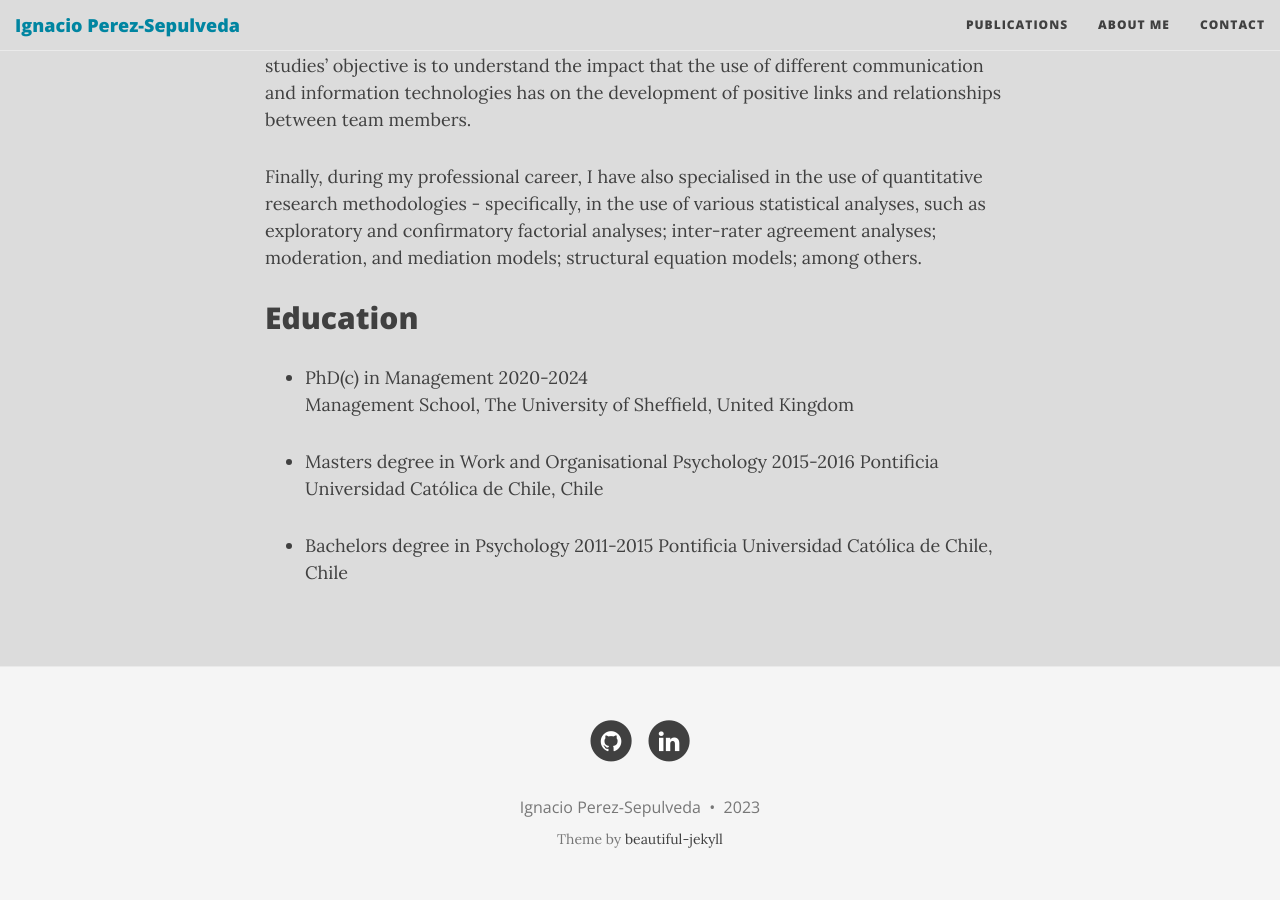
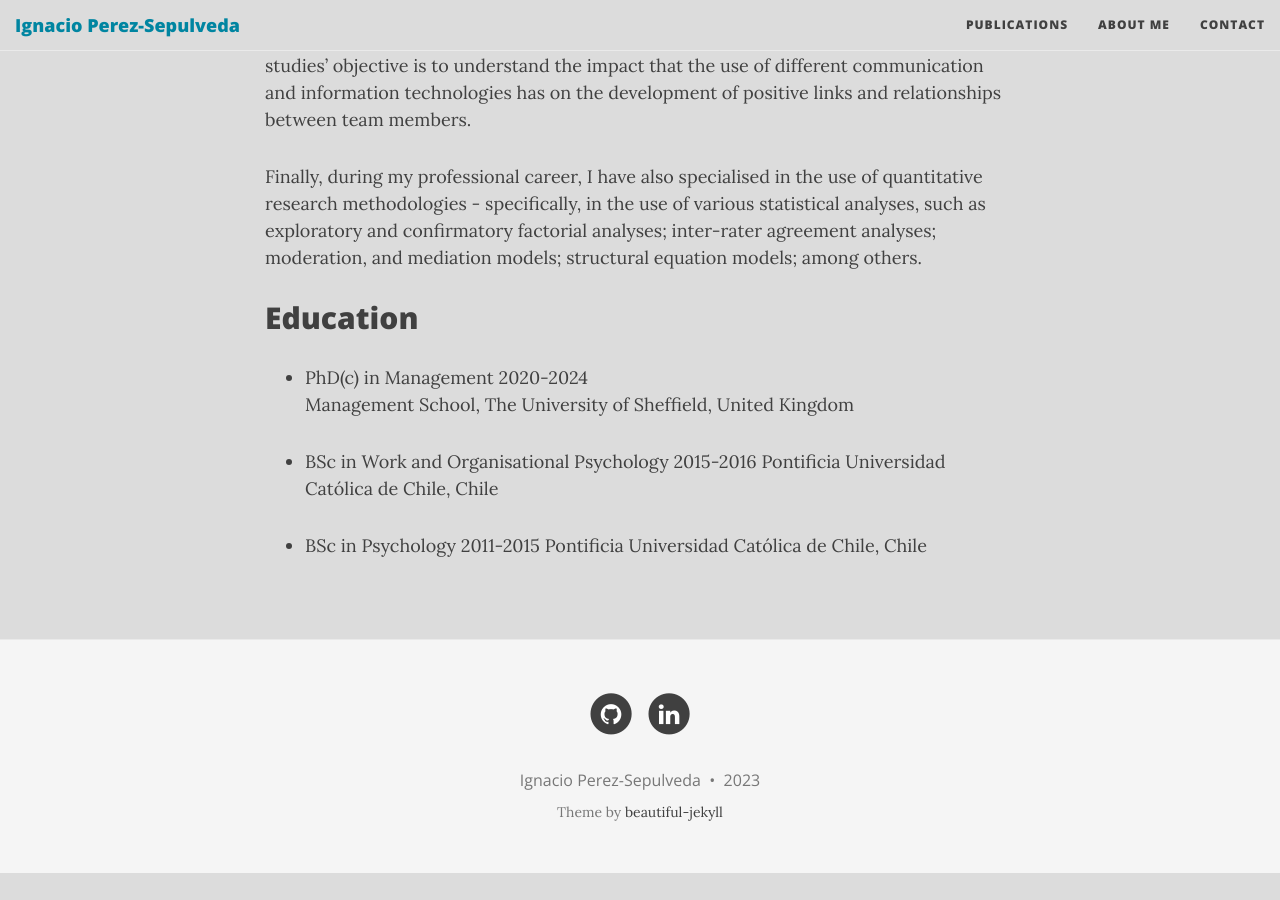
Before and after one commit to ignperezsep/ignperezsep.github.io, a Jekyll site: the page built from aboutme.md, in a window 1280 px wide and 900 px high, scrolled down 526 px. Built offline with Jekyll 4.4.1, drawn with Linux system fonts in a browser that asks for light colours; nearby versions of some CDN libraries; after the commit the page ends 1399 px from its top, so only the background shows below that.

Commit message:
fixed education error

```diff
--- a/aboutme.md
+++ b/aboutme.md
@@ -16,10 +16,10 @@ Finally, during my professional career, I have also specialised in the use of qu
   2020-2024
   Management School, The University of Sheffield, United Kingdom
 
-- Masters degree in Work and Organisational Psychology
+- BSc in Work and Organisational Psychology
   2015-2016
   Pontificia Universidad Católica de Chile, Chile
 
-- Bachelors degree in Psychology
+- BSc in Psychology
   2011-2015
   Pontificia Universidad Católica de Chile, Chile
```
